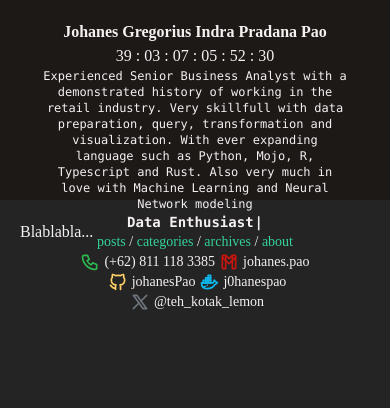
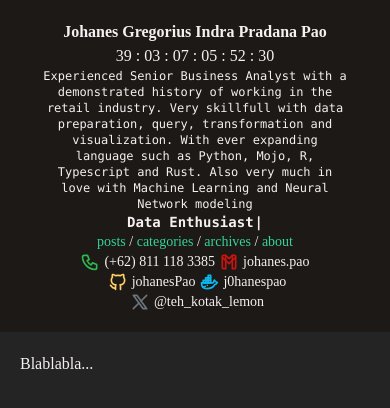
Before and after one commit to johanesPao/surreal, a Next.js app: page / in a window 390 px wide. Shown: the top 408 px of the page. Built offline with nearby package versions, Linux system fonts and the light colour scheme.

Commit message:
Fix header pada small viewport

```diff
--- a/app/_komponen/Header.tsx
+++ b/app/_komponen/Header.tsx
@@ -99,7 +99,7 @@ const Header = () => {
   }
 
   return (
-    <div className="flex flex-col h-[200px] lg:w-[350px] lg:h-screen bg-stone-900 px-10 lg:pr-3 py-5 text-center lg:text-right items-center lg:items-end lg:gap-1 lg:justify-between">
+    <div className="flex flex-col lg:w-[350px] lg:h-screen bg-stone-900 px-10 lg:pr-3 py-5 text-center lg:text-right items-center lg:items-end lg:gap-1 lg:justify-between">
         <motion.div
           className="flex flex-col lg:h-1/3"
           variants={varian}
--- a/app/layout.tsx
+++ b/app/layout.tsx
@@ -28,7 +28,7 @@ export default function RootLayout({
             <div className="sticky lg:fixed top-0 left-0">
                 <Header />
             </div>
-            <div className="px-5 py-5 fixed top-[200px] lg:top-0 lg:left-[350px] h-[calc(100vh-200px)] lg:h-full w-full lg:w-[calc(100vw-350px)]">
+            <div className="px-5 py-5 relative lg:top-0 lg:left-[350px] h-[calc(100vh-200px)] lg:h-full w-full lg:w-[calc(100vw-350px)]">
                 {children}
             </div>
         </div>
```
